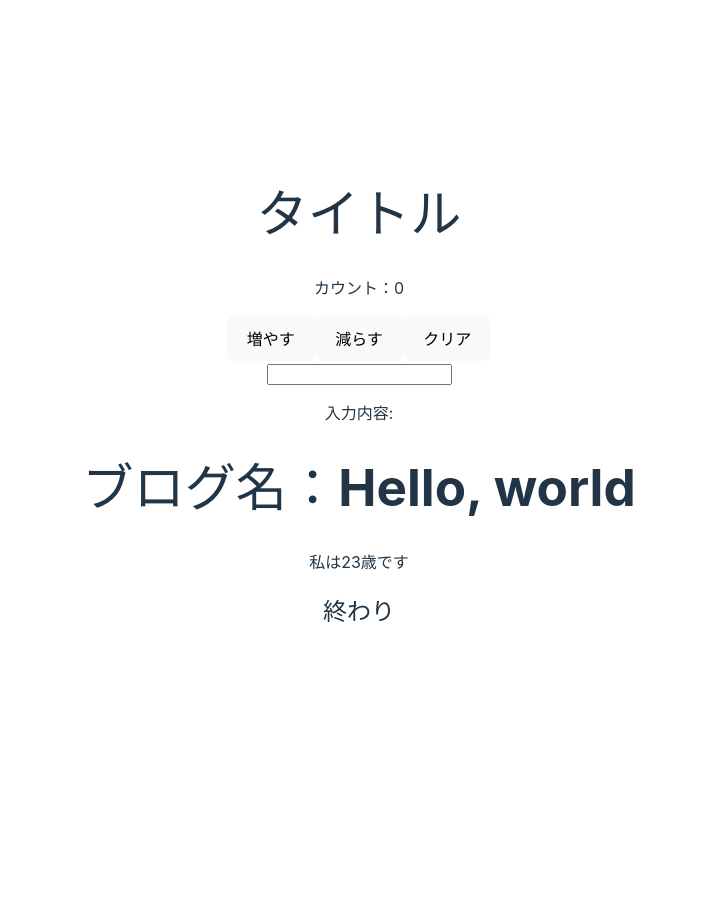
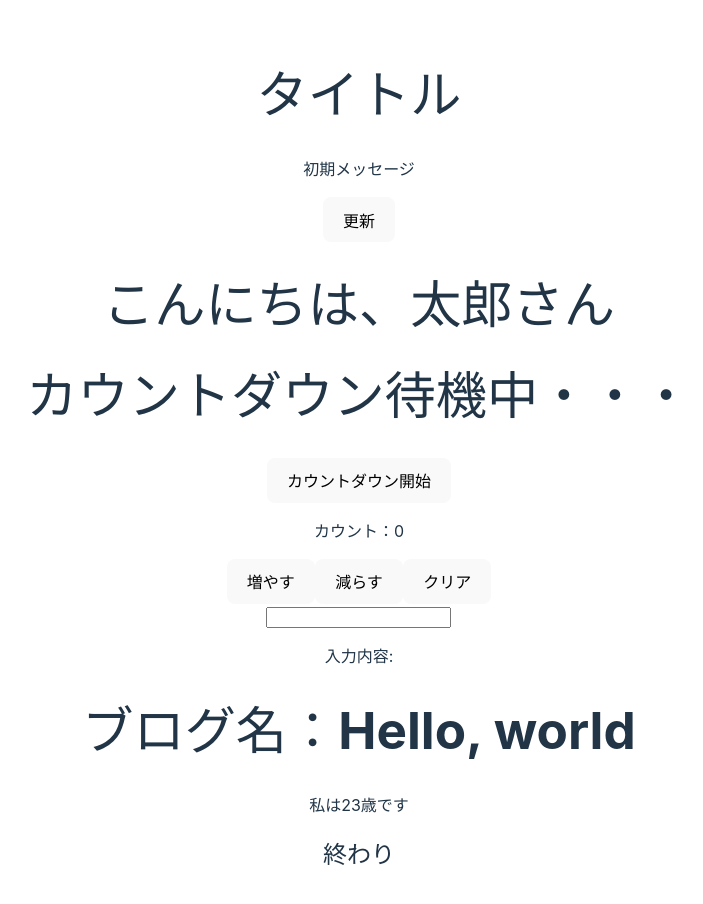
Before and after one commit to TomohKB/my-react-app0215, a React (Vite) app: page / in a window 1280 px wide. Shown: the top 904 px of the page, without its empty margins (281-984 px from the left). Before the commit the page ends 800 px from the top, so only its background shows below. Built offline with nearby package versions, Linux system fonts and the light colour scheme.

Commit message:
setTimeoutの書き方

```diff
--- a/src/App.tsx
+++ b/src/App.tsx
@@ -4,7 +4,7 @@ import Counter from './components/Counter';
 import InputValue from './components/InputValue';
 import Header from './components/Header';
 import Footer from './components/Footer';
-import { useState } from 'react';
+import { useEffect, useState } from 'react';
 import {Todo} from "./type"
 
 const App = () =>  {
@@ -91,10 +91,93 @@ const App = () =>  {
   //関数を実行
   console.log(todos);
 
+  // const double = (num: number) => {
+  //   return(
+  //     num * 2;
+  //   );
+  //   const doubleFunction = () => {
+  //     return(
+  //       double * 2
+  //     )
+  //   }
+  //   console.log(doubleFunction(2));
+
+  // }
+
+  // const name = ["太郎"]
+  // const sayHi = () => {
+  //   console.log(`こんにちは、${name}`);
+  // }
+  // sayHi()
+
+  // const sayHi = () => {
+  //   setTimeout(() => {
+  //     console.log("2秒後に表示される");
+  //   }, 2000);
+  // }
+  // sayHi()
+
+  // const showMessagne = () => {
+  //   setTimeout(() => {
+  //     console.log("3秒後に実行されました");
+  //   }, 3000)
+  // }
+  // showMessagne()
+
+  // const sayUserName = (name: string) => {
+  //   setTimeout(() => {
+  //     console.log(`こんにちは、${name}さん`);
+  //   }, 2000)
+  // }
+  // sayUserName("太郎")
+
+  const [message, setMessage] = useState("初期メッセージ");
+
+  const updateMessage = () => {
+    setTimeout(() => {
+      setMessage("更新されました");
+    }, 3000)
+  }
+
+  const [name, setname] = useState("ユーザー取得中・・・");
+
+  useEffect(() => {
+    setTimeout(() => {
+      setname("太郎");
+    }, 2000)
+  }, [])
+
+
+  const [count, setCount] = useState(null);
+
+  const startCountdown = () => {
+    setCount(5); //カウントを5にセット
+
+    const countdown = () => {
+      setCount(prevCount => {
+        if (prevCount > 1) {
+          return prevCount - 1;
+        } else {
+          return 0;
+        }
+      });
+      setTimeout(countdown, 1000);
+      //何回も動かす時に使われる
+    }
+    setTimeout(countdown, 1000)
+    //関数を呼び出す
+  }
 
   return (
     <div>
       <Header title="タイトル" />
+      <p>{message}</p>
+      <button onClick={updateMessage}>更新</button>
+      <h1>こんにちは、{name}さん</h1>
+      <h1>{count !== null
+        ? count //countがnullじゃなければcountを表示
+        : "カウントダウン待機中・・・"}</h1>
+      <button onClick={startCountdown}>カウントダウン開始</button>
       <Counter />
       <InputValue />
       <Parent />
```
